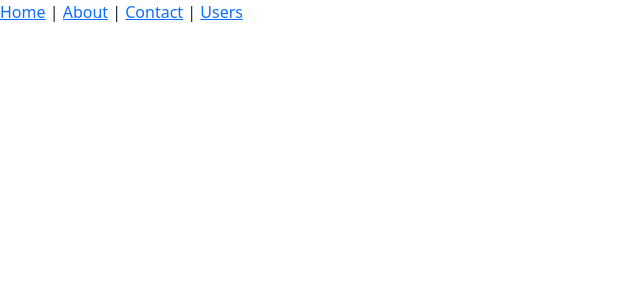
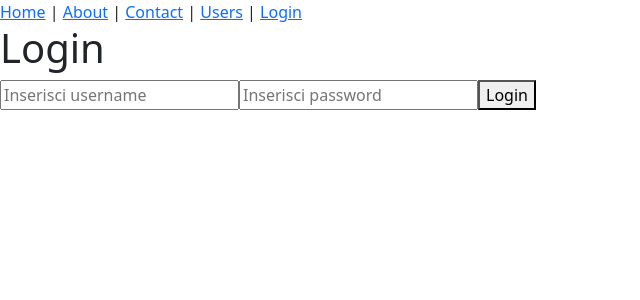
Before and after one commit to ifoa2024/esercitazione-react-Michele-Favia, a React (Create React App) app: page /login in a window 1280 px wide. Shown: the top 300 px of the page, without its empty margins (0-640 px from the left). Built offline with nearby package versions, Linux system fonts and the light colour scheme.

Commit message:
esercizio completo

```diff
--- a/src/App.js
+++ b/src/App.js
@@ -1,6 +1,6 @@
 import React from 'react';
 import { BrowserRouter as Router, Routes, Route } from 'react-router-dom';
-import { AuthProvider } from './AuthContext'; // Importa il provider
+import { AuthProvider } from './AuthContext';
 import Login from './components/login';
 import Profile from './components/profile';
 import ProtectedRoute from './components/ProtectedRoute';
@@ -10,23 +10,80 @@ import Contact from './components/contact';
 import Users from './components/Users';
 import 'bootstrap/dist/css/bootstrap.min.css';
 
-
 function App() {
   return (
+    <AuthProvider>
       <Router>
         <div>
           <nav>
-          <a href="/">Home</a> | <a href="/about">About</a> | <a href="/contact">Contact</a> | <a href="/users">Users</a>
+            <a href="/">Home</a> | <a href="/about">About</a> | <a href="/contact">Contact</a> | <a href="/users">Users</a> | <a href="/login">Login</a>
           </nav>
           <Routes>
             <Route path="/" element={<Home />} />
             <Route path="/about" element={<About />} />
             <Route path="/contact" element={<Contact />} />
-          <Route path="/users" element={<Users />} /> {/* Aggiungi la rotta per Users */}
+            <Route path="/login" element={<Login />} />
+            <Route
+              path="/users"
+              element={
+                <ProtectedRoute>
+                  <Users />
+                </ProtectedRoute>
+              }
+            />
+            <Route
+              path="/profile"
+              element={
+                <ProtectedRoute>
+                  <Profile />
+                </ProtectedRoute>
+              }
+            />
           </Routes>
         </div>
       </Router>
+    </AuthProvider>
   );
 }
 
 export default App;
+
+
+
+
+
+
+// BACKUP USERS CARDS
+
+// import React from 'react';
+// import { BrowserRouter as Router, Routes, Route } from 'react-router-dom';
+// import { AuthProvider } from './AuthContext'; // Importa il provider
+// import Login from './components/login';
+// import Profile from './components/profile';
+// import ProtectedRoute from './components/ProtectedRoute';
+// import Home from './components/home';
+// import About from './components/about';
+// import Contact from './components/contact';
+// import Users from './components/Users';
+// import 'bootstrap/dist/css/bootstrap.min.css';
+
+
+// function App() {
+//   return (
+//     <Router>
+//       <div>
+//         <nav>
+//           <a href="/">Home</a> | <a href="/about">About</a> | <a href="/contact">Contact</a> | <a href="/users">Users</a>
+//         </nav>
+//         <Routes>
+//           <Route path="/" element={<Home />} />
+//           <Route path="/about" element={<About />} />
+//           <Route path="/contact" element={<Contact />} />
+//           <Route path="/users" element={<Users />} /> {/* Aggiungi la rotta per Users */}
+//         </Routes>
+//       </div>
+//     </Router>
+//   );
+// }
+
+// export default App;
--- a/src/AuthContext.js
+++ b/src/AuthContext.js
@@ -1,21 +1,26 @@
 import React, { createContext, useState } from 'react';
 
-export const AuthContext = createContext();
+export const AuthContext = createContext(); // Crea il contesto per l'autenticazione
 
 export const AuthProvider = ({ children }) => {
-  const [user, setUser] = useState(null);
+  const [user, setUser] = useState(null);  // Memorizza l'utente loggato
 
-  const login = (username) => {
-    setUser(username);
+  const login = (username, password) => {
+    // Logica per il login (verifica username e password)
+    if (username === 'bro' && password === '123') {
+      setUser(username);  // Se le credenziali sono corrette, imposta l'utente nel contesto
+    } else {
+      alert('Username o password errati');
+    }
   };
 
   const logout = () => {
-    setUser(null);
+    setUser(null);  // Logout dell'utente
   };
 
   return (
     <AuthContext.Provider value={{ user, login, logout }}>
-      {children}
+      {children}  {/* Passa i dati del contesto ai componenti figli */}
     </AuthContext.Provider>
   );
 };
--- a/src/components/Users.js
+++ b/src/components/Users.js
@@ -1,11 +1,13 @@
-import React, { useState, useEffect } from 'react';
+import React, { useState, useEffect, useContext } from 'react';
+import { AuthContext } from '../AuthContext';  // Importa il contesto
 
 const Users = () => {
+  const { user } = useContext(AuthContext); // Ottieni l'utente dal contesto
+
   const [users, setUsers] = useState([]); // Stato per memorizzare gli utenti
   const [loading, setLoading] = useState(true); // Stato per il caricamento
   const [error, setError] = useState(null); // Stato per l'errore
 
-  // Effettua la chiamata API al caricamento del componente
   useEffect(() => {
     const fetchUsers = async () => {
       try {
@@ -14,18 +16,21 @@ const Users = () => {
           throw new Error('Network response was not ok');
         }
         const data = await response.json();
-        setUsers(data); // Imposta i dati degli utenti nello stato
-        setLoading(false); // Modifica lo stato di caricamento
+        setUsers(data);
+        setLoading(false);
       } catch (error) {
-        setError(error); // Gestisce l'errore
-        setLoading(false); // Modifica lo stato di caricamento
+        setError(error);
+        setLoading(false);
       }
     };
 
     fetchUsers();
-  }, []); // La chiamata API viene effettuata solo una volta quando il componente viene montato
+  }, []);
 
-  // Gestisce lo stato di caricamento e gli errori
+  if (!user) {
+    return <div className="text-center">Per visualizzare gli utenti, devi effettuare il login.</div>;
+  }
+
   if (loading) {
     return <div className="text-center">Caricamento in corso...</div>;
   }
--- a/src/components/login.js
+++ b/src/components/login.js
@@ -1,15 +1,21 @@
-import React, { useState, useContext } from 'react';
-import { useNavigate } from 'react-router-dom';
-import { AuthContext } from '../AuthContext'; // Importa il contesto
+import React, { useState, useContext } from 'react';  // Importa React e i hooks
+import { useNavigate } from 'react-router-dom'; // Importa useNavigate per reindirizzare
+import { AuthContext } from '../AuthContext'; // Importa il contesto di autenticazione
 
 const Login = () => {
-  const { login } = useContext(AuthContext); // Usa il contesto per fare il login
-  const [username, setUsername] = useState('');
-  const navigate = useNavigate();
+  const { login } = useContext(AuthContext); // Usa il contesto per ottenere la funzione di login
+  const [username, setUsername] = useState(''); // Stato per username
+  const [password, setPassword] = useState(''); // Stato per la password
+  const navigate = useNavigate(); // Hook per navigare tra le pagine
 
   const handleLogin = () => {
-    login(username); // Memorizza l'utente nel contesto
-    navigate('/profile'); // Reindirizza alla pagina del profilo
+    // Verifica se le credenziali sono corrette
+    login(username, password); // Passa username e password al contesto
+    if (username === 'bro' && password === '123') {  // Controlla la validazione
+      navigate('/users');  // Se il login è corretto, naviga alla pagina users
+    } else {
+      alert('Username o password errati'); // Mostra l'alert se le credenziali sono errate
+    }
   };
 
   return (
@@ -19,7 +25,13 @@ const Login = () => {
         type="text"
         placeholder="Inserisci username"
         value={username}
-        onChange={(e) => setUsername(e.target.value)}
+        onChange={(e) => setUsername(e.target.value)}  // Gestisci l'input per l'username
+      />
+      <input
+        type="password"
+        placeholder="Inserisci password"
+        value={password}
+        onChange={(e) => setPassword(e.target.value)}  // Gestisci l'input per la password
       />
       <button onClick={handleLogin}>Login</button>
     </div>
```
Also changed, not shown: src/ProtectedRoute.js (+7 -8 lines). Lines whose indentation alone changed are shown as unchanged.
